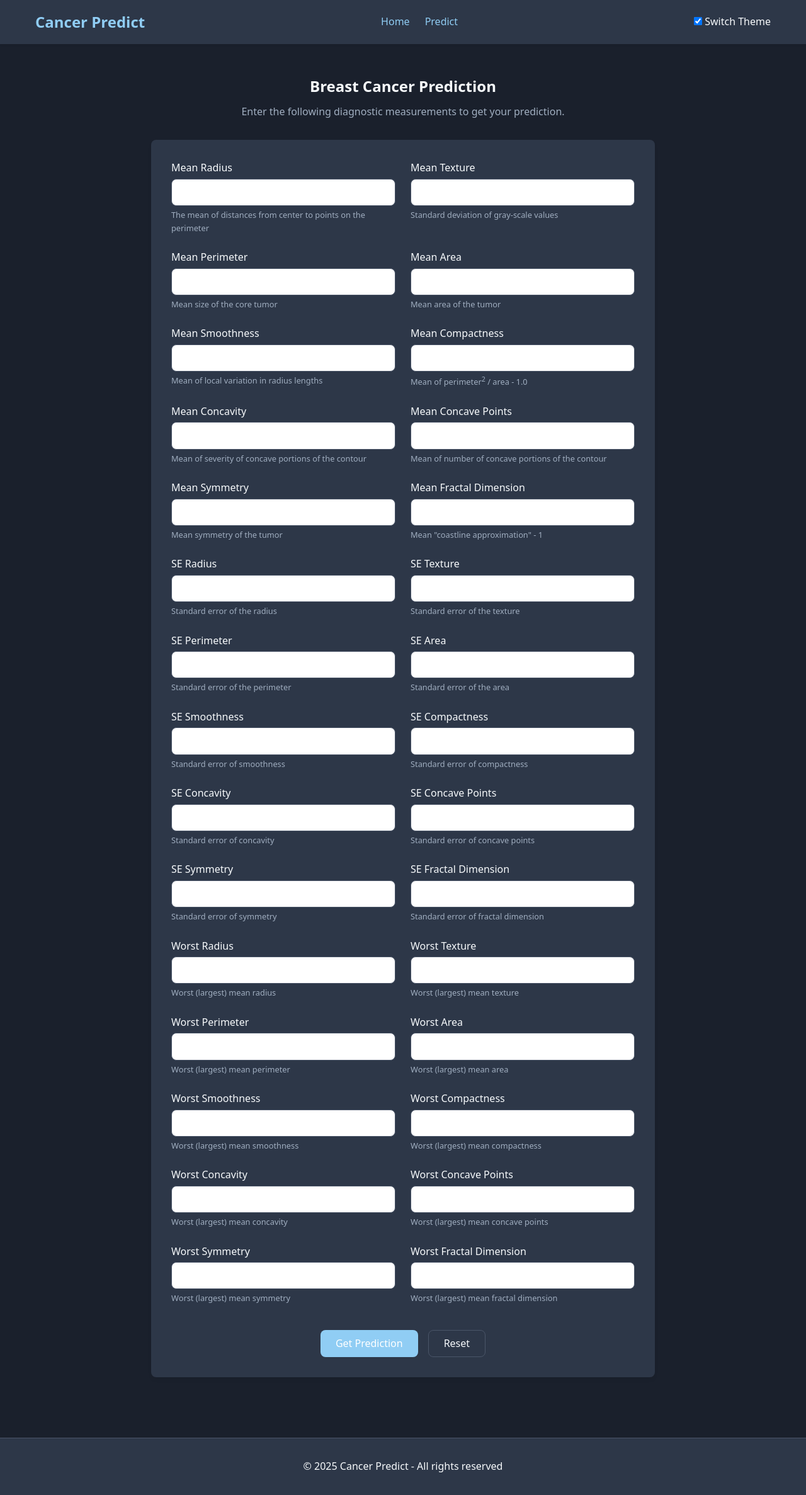
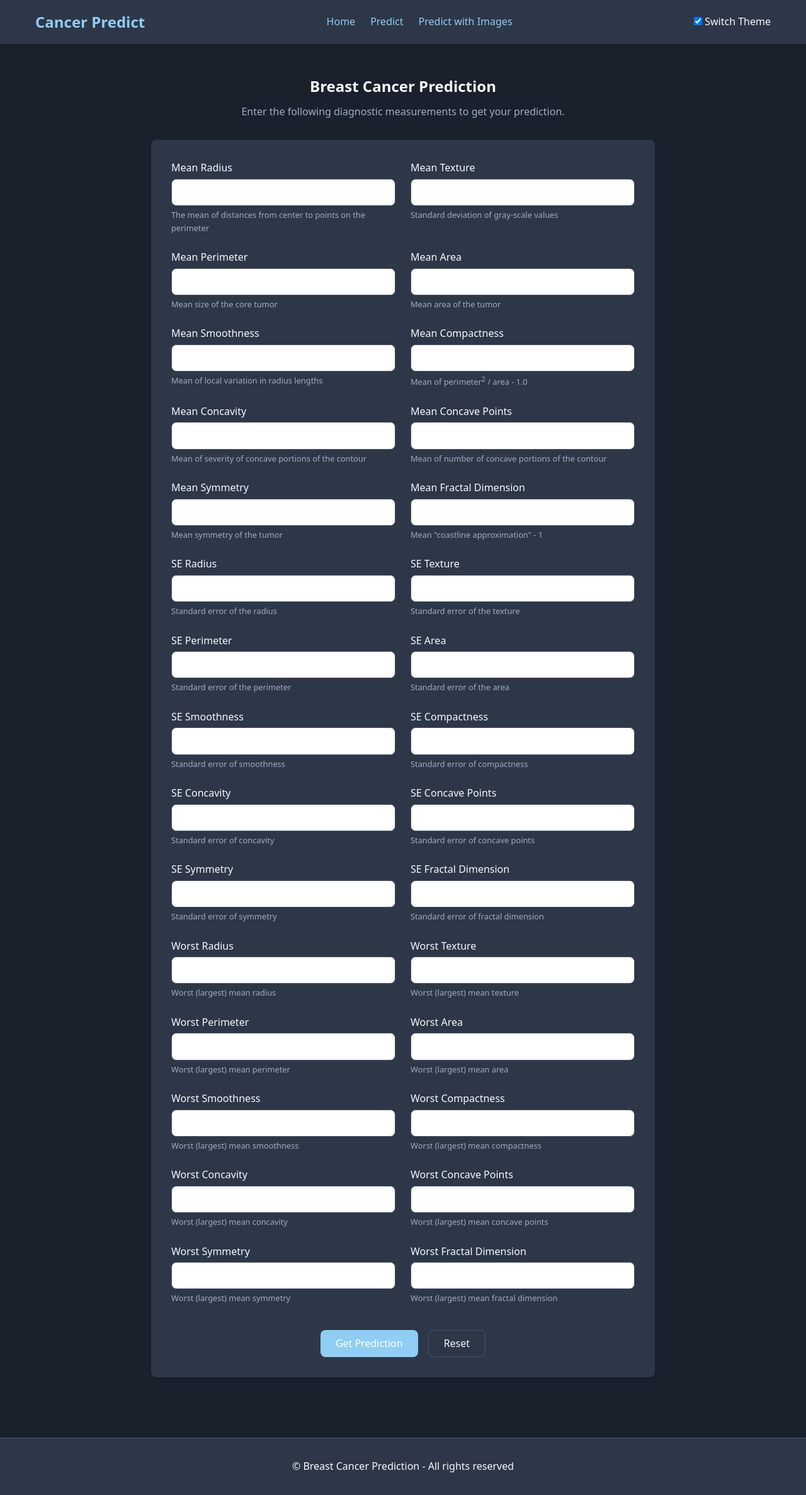
Before and after one commit to Wills17/Breast-Cancer-Prediction, a Flask app: page /predict in a window 1280 px wide. Shown: the whole page at 63% size. Run offline with Flask 3, Linux system fonts and the light colour scheme; parts of the project's set-up code (start-up, migrations or seed data) failed here and were passed over.

Commit message:
Fix footer copyright text and ensure "Predict with Images" link is included in navigation

```diff
--- a/templates/base.html
+++ b/templates/base.html
@@ -29,6 +29,7 @@
                 <ul>
                     <li><a href="/">Home</a></li>
                     <li><a href="/predict">Predict</a></li>
+                    <li><a href="/predict-with-images">Predict with Images</a></li>
                 </ul>
             </nav>
             <div class="theme-switch">
@@ -46,7 +47,7 @@
 
     <footer>
         <div class="container">
-            <p>&copy; 2025 Cancer Predict - All rights reserved</p>
+            <p>&copy; Breast Cancer Prediction - All rights reserved</p>
         </div>
     </footer>
 </body>
```
